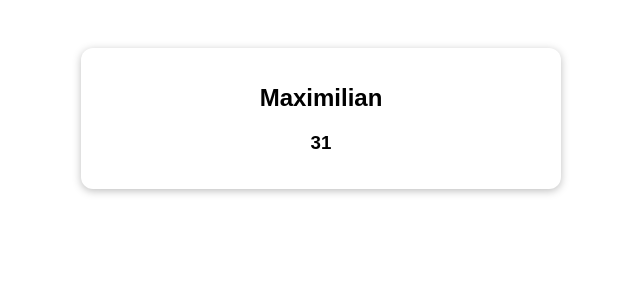
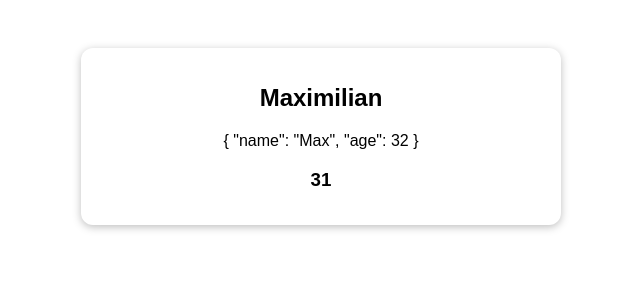
Before and after one commit to vitaminjeff/MaximilianCompositionApiLecture, a Vue app: page / in a window 1280 px wide. Shown: the top 300 px of the page, without its empty margins (319-959 px from the left). Built offline with nearby package versions, Linux system fonts and the light colour scheme; the HTML template or start-up script is replaced by a standard one.

Commit message:
The object as a whole changes

```diff
--- a/src/App.vue
+++ b/src/App.vue
@@ -1,6 +1,7 @@
 <template>
   <section class="container">
     <h2>{{ userName }}</h2>
+    <p>{{ user }}</p>
     <h3>{{ age }}</h3>
   </section>
 </template>
@@ -29,7 +30,8 @@ export default {
 
     return {
       userName: user.value.name,
-      age: user.value.age
+      age: user.value.age,
+      user: user
     };
   }
   // data() {
```
